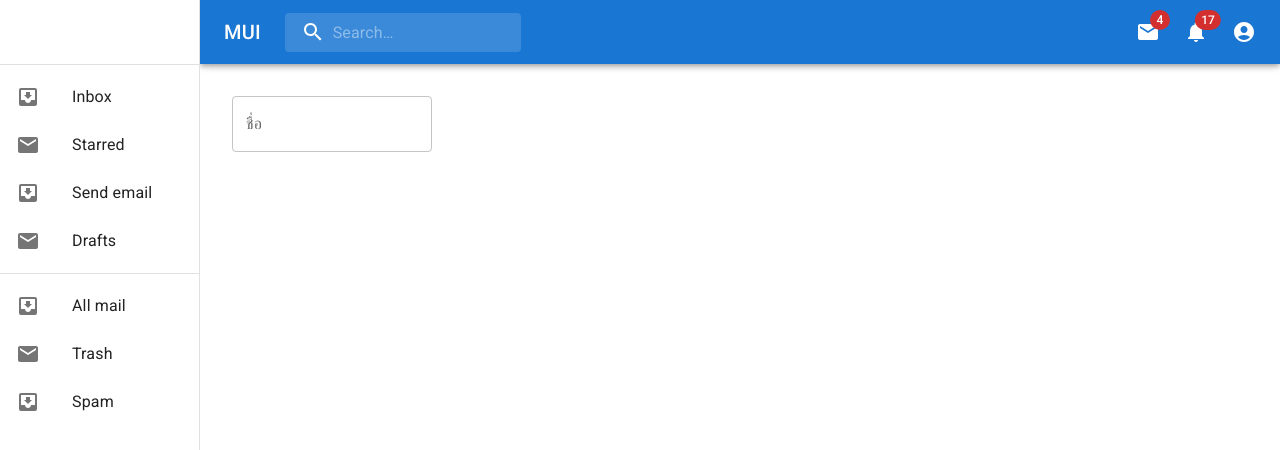
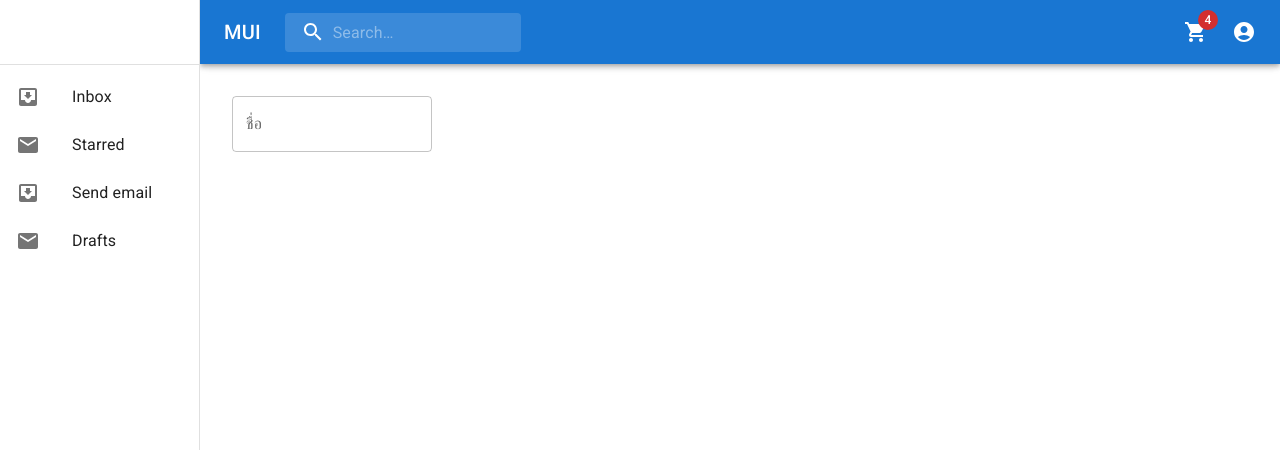
Before and after one commit to nawasan111/final-exam, a Next.js app: page /register in a window 1280 px wide. Shown: the top 450 px of the page. Built offline with nearby package versions, Linux system fonts and the light colour scheme.

Commit message:
update menu navbar

```diff
--- a/src/components/Navbar.js
+++ b/src/components/Navbar.js
@@ -25,6 +25,7 @@ import CssBaseline from "@mui/material/CssBaseline";
 import Drawer from "@mui/material/Drawer";
 import InboxIcon from "@mui/icons-material/MoveToInbox";
 import ListItemText from "@mui/material/ListItemText";
+import ShoppingCart from "@mui/icons-material/ShoppingCart";
 
 const Search = styled("div")(({ theme }) => ({
   position: "relative",
@@ -82,19 +83,7 @@ const drawer = (
         </ListItem>
       ))}
     </List>
-    <Divider />
-    <List>
-      {["All mail", "Trash", "Spam"].map((text, index) => (
-        <ListItem key={text} disablePadding>
-          <ListItemButton>
-            <ListItemIcon>
-              {index % 2 === 0 ? <InboxIcon /> : <MailIcon />}
-            </ListItemIcon>
-            <ListItemText primary={text} />
-          </ListItemButton>
-        </ListItem>
-      ))}
-    </List>
+    {/* <Divider /> */}
   </div>
 );
 
@@ -153,6 +142,38 @@ function Navbar(props) {
     </Menu>
   );
 
+  const MenuList = [
+    {
+      id: 0,
+      label: "ตระกร้า",
+      link: '/cart',
+      element: (
+        <IconButton size="large" aria-label="show 4 new mails" color="inherit">
+          <Badge badgeContent={4} color="error">
+            <ShoppingCart />
+          </Badge>
+        </IconButton>
+      ),
+    },
+    {
+      id: 1,
+      label: "โปรไฟล์",
+      link: "/profile",
+      element: (
+        <IconButton
+          size="large"
+          edge="end"
+          aria-label="account of current user"
+          aria-controls={menuId}
+          aria-haspopup="true"
+          color="inherit"
+        >
+          <AccountCircle />
+        </IconButton>
+      ),
+    },
+  ];
+
   const mobileMenuId = "primary-search-account-menu-mobile";
   const renderMobileMenu = (
     <Menu
@@ -170,38 +191,14 @@ function Navbar(props) {
       open={isMobileMenuOpen}
       onClose={handleMobileMenuClose}
     >
-      <MenuItem>
-        <IconButton size="large" aria-label="show 4 new mails" color="inherit">
-          <Badge badgeContent={4} color="error">
-            <MailIcon />
-          </Badge>
-        </IconButton>
-        <p>Messages</p>
-      </MenuItem>
-      <MenuItem>
-        <IconButton
-          size="large"
-          aria-label="show 17 new notifications"
-          color="inherit"
-        >
-          <Badge badgeContent={17} color="error">
-            <NotificationsIcon />
-          </Badge>
-        </IconButton>
-        <p>Notifications</p>
-      </MenuItem>
-      <MenuItem onClick={handleProfileMenuOpen}>
-        <IconButton
-          size="large"
-          aria-label="account of current user"
-          aria-controls="primary-search-account-menu"
-          aria-haspopup="true"
-          color="inherit"
-        >
-          <AccountCircle />
-        </IconButton>
-        <p>Profile</p>
-      </MenuItem>
+      {MenuList.map((menu) => (
+        <>
+          <MenuItem>
+            {menu.element}
+            <p>{menu.label}</p>
+          </MenuItem>
+        </>
+      ))}
     </Menu>
   );
 
@@ -243,35 +240,7 @@ function Navbar(props) {
           </Search>
           <Box sx={{ flexGrow: 1 }} />
           <Box sx={{ display: { xs: "none", md: "flex" } }}>
-            <IconButton
-              size="large"
-              aria-label="show 4 new mails"
-              color="inherit"
-            >
-              <Badge badgeContent={4} color="error">
-                <MailIcon />
-              </Badge>
-            </IconButton>
-            <IconButton
-              size="large"
-              aria-label="show 17 new notifications"
-              color="inherit"
-            >
-              <Badge badgeContent={17} color="error">
-                <NotificationsIcon />
-              </Badge>
-            </IconButton>
-            <IconButton
-              size="large"
-              edge="end"
-              aria-label="account of current user"
-              aria-controls={menuId}
-              aria-haspopup="true"
-              onClick={handleProfileMenuOpen}
-              color="inherit"
-            >
-              <AccountCircle />
-            </IconButton>
+            {MenuList.map((menu) => menu.element)}
           </Box>
           <Box sx={{ display: { xs: "flex", md: "none" } }}>
             <IconButton
```
